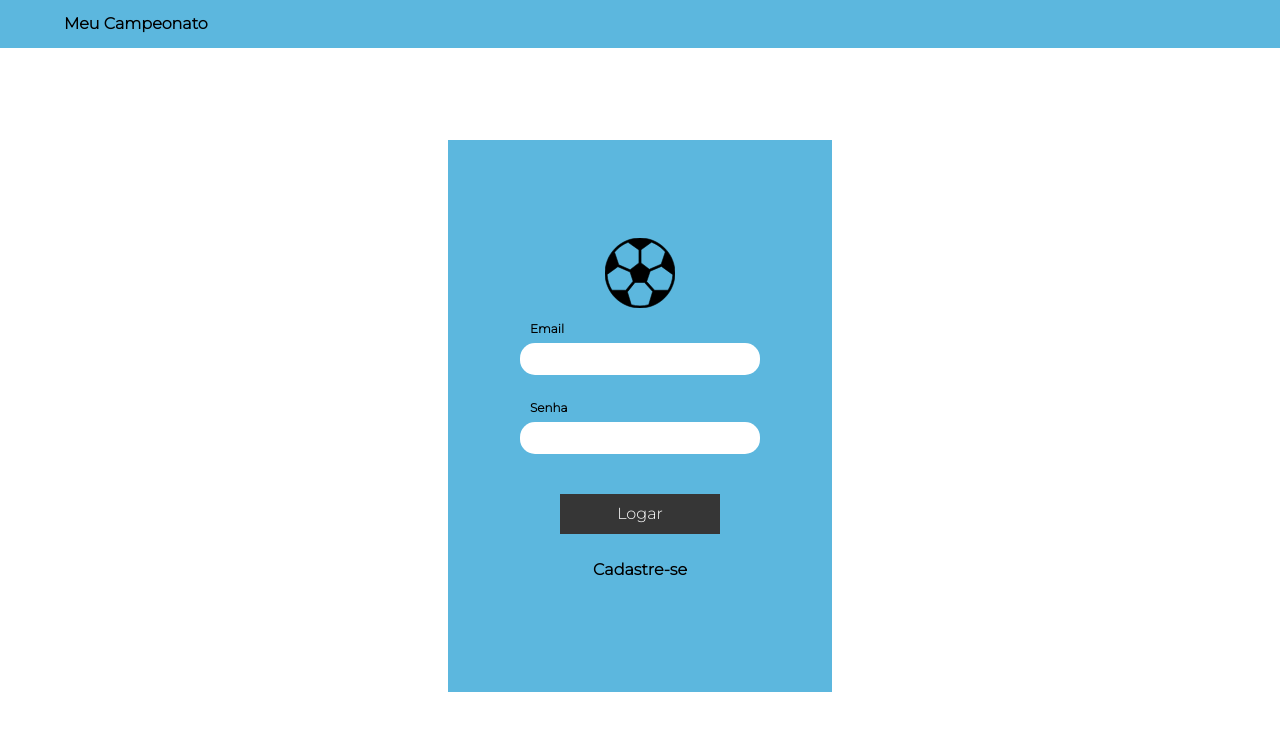
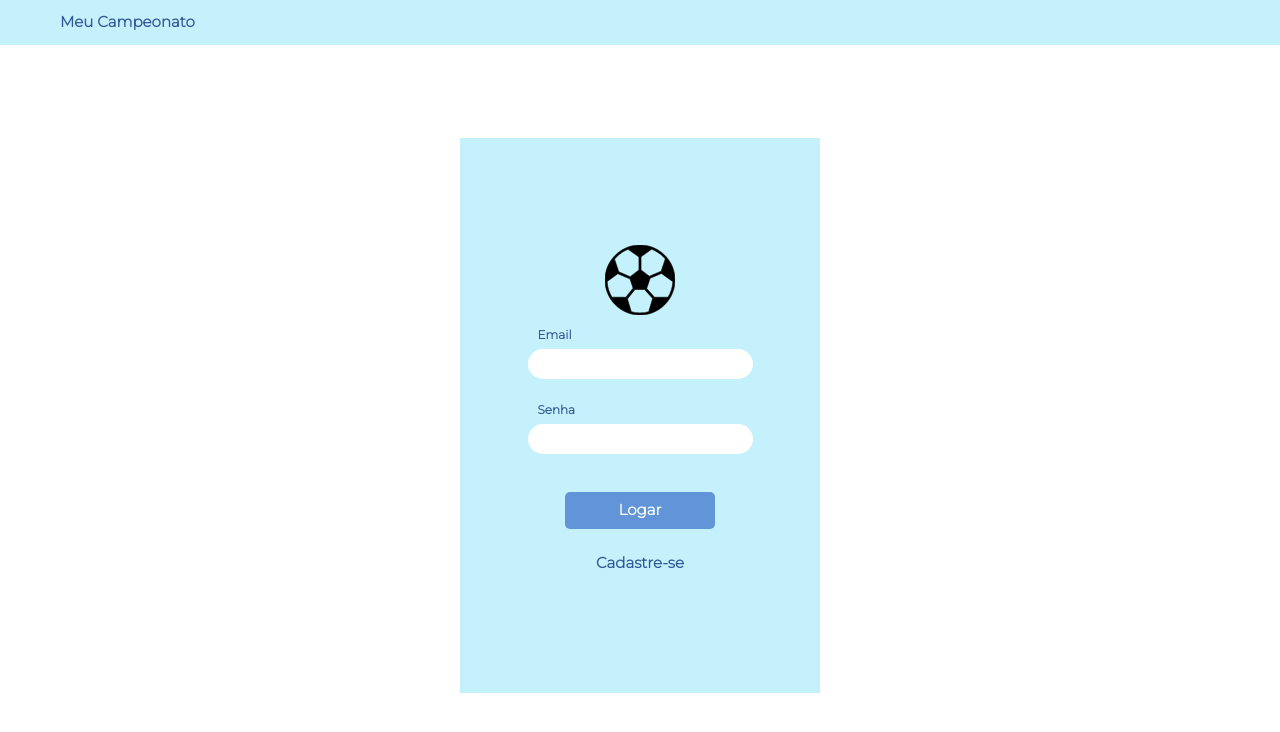
Before and after one commit to Nyir0/meu_campeonato, a React (Create React App) app: page / in a window 1280 px wide. Shown: the top 732 px of the page. Built offline with nearby package versions, Linux system fonts and the light colour scheme.

Commit message:
style: atualizacao css do index

```diff
--- a/src/index.css
+++ b/src/index.css
@@ -9,8 +9,16 @@
 }
 
 :root{
-    --blue: rgb(92, 183, 222);
+    --blue: rgb(196, 241, 251);
+    --blue-light:rgb(222, 245, 250);
+    --blue-medium:rgb(98, 149, 216);
     --black: rgb(54, 54, 54);
+}
+
+*{
+    font-size: 15px;
+    font-weight: 700;
+    color: rgb(50, 89, 152);
 }
 
 body{
@@ -30,21 +38,49 @@ header{
 header ul{
     display: flex;
     width: 100%;
-    font-weight: 700;
     font-size: 16px;
 }
 
 nav{
+    position: fixed;
+    margin: .5rem 0 1rem .5rem;
+    padding: 0;
+    height: calc(100vh - 4.5rem);
     width: 20%;
+    background-color: var(--blue-light);
+}
+
+nav span{
+    padding: 1rem 1.5rem;
+    cursor: pointer;
+    width: 100%;
+    text-align: center;
+    font-size:12px;
+    font-weight: 700;
+}
+
+main{
+    padding-left: 22.5%;
+    padding-top: 1rem;
 }
 
 ul{
     display: flex;
-    justify-content: space-around;
+    flex-direction: column;
+    justify-content: space-between;
+    height: 100%;
 }
 
-ul li {
+ul li{
+    text-align: center;
     list-style-type: none;
+    padding: 1.5rem 1.5rem;
+    cursor: pointer;
+    font-weight: 500;
+}
+
+ul li:hover, nav span:hover {
+    background-color: var(--blue);
 }
 
 form label{
@@ -67,11 +103,12 @@ form input{
     font-weight: 700;
 }
 
-form button{
+button{
     margin-top: 1rem;
     padding: 0.5rem 0;
     width: 10rem;
-    background-color: var(--black) !important;
+    border-radius: 5px;
+    background-color: var(--blue-medium) !important;
     color:white;
 }
 
@@ -82,3 +119,10 @@ form button:hover{
 form a{
     font-weight: 600;
 }
+
+select{
+    height: 2.5rem;
+    border-radius: 5px;
+    border: 2px solid var(--blue);
+    padding-left: .5rem;
+}
```
